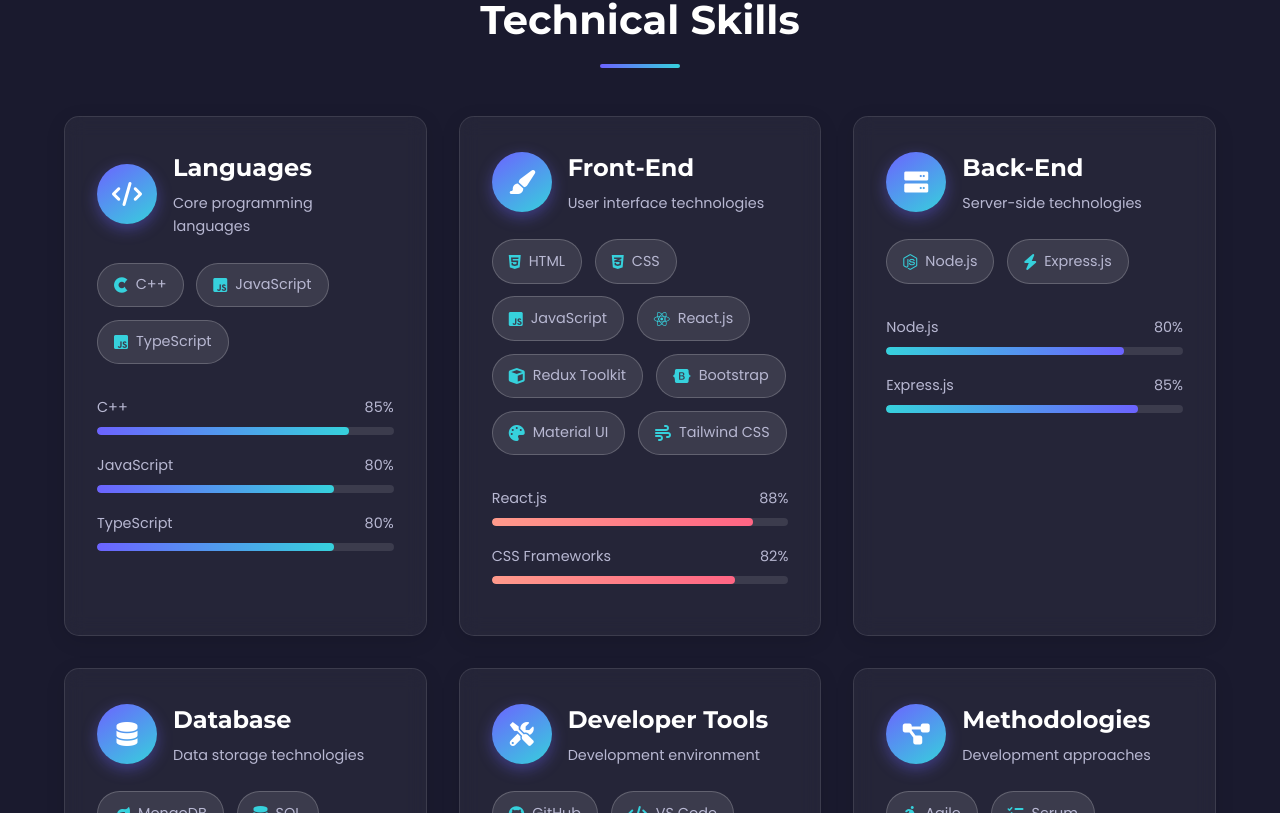
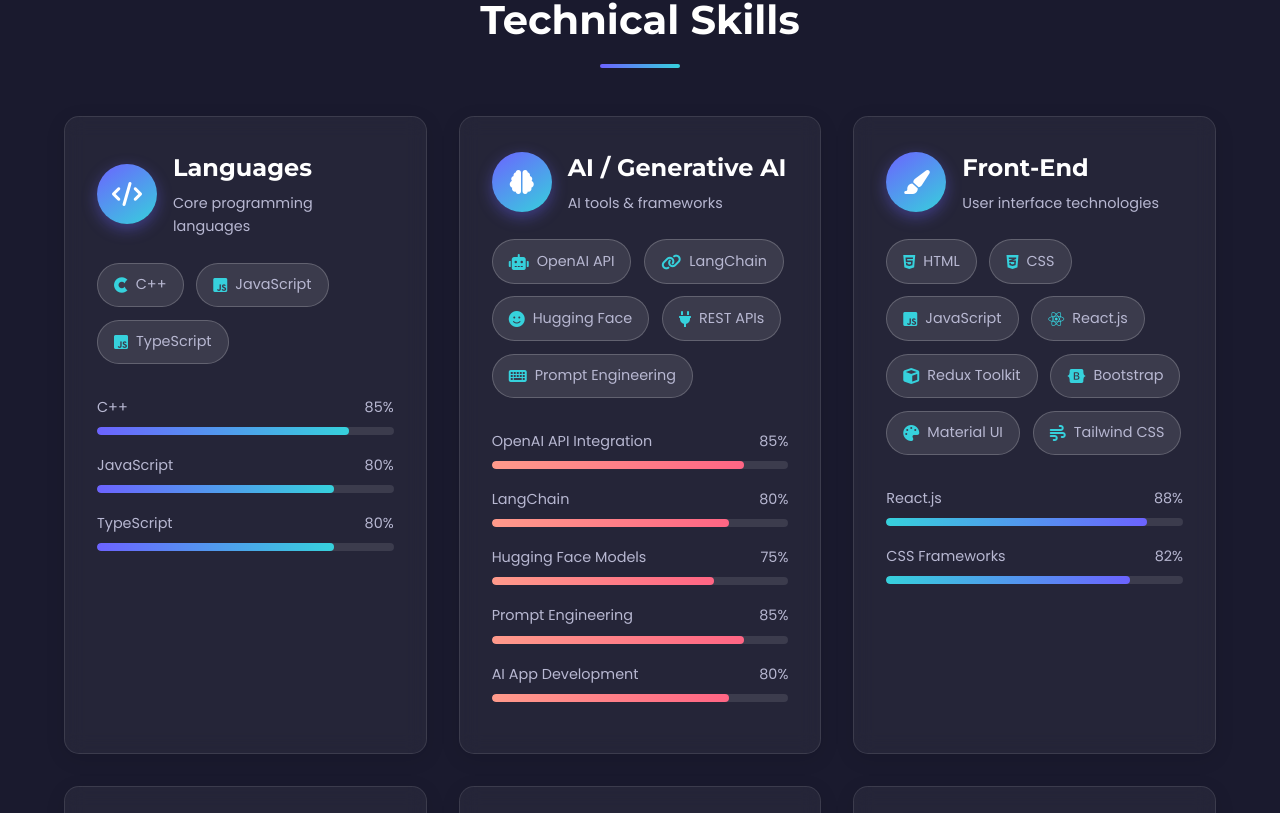
Before and after one commit to Adarshpandey80/Portfolio-REACT, a React (Vite) app: page / in a window 1280 px wide. Shown: the part 2447-3260 px from the top of the page. Built offline with nearby package versions, Linux system fonts and the light colour scheme; the HTML template or start-up script is replaced by a standard one.

Commit message:
Add new Skill

```diff
--- a/src/components/Skills.jsx
+++ b/src/components/Skills.jsx
@@ -80,6 +80,25 @@
         { name: "C++", level: 85 },
         { name: "JavaScript", level: 80 },
         { name: "TypeScript", level: 80 }
+      ]
+    },
+    {
+      title: "AI / Generative AI",
+      subtitle: "AI tools & frameworks",
+      icon: "fas fa-brain",
+      technologies: [
+        { name: "OpenAI API", icon: "fas fa-robot" },
+        { name: "LangChain", icon: "fas fa-link" },
+        { name: "Hugging Face", icon: "fas fa-face-smile" },
+        { name: "REST APIs", icon: "fas fa-plug" },
+        { name: "Prompt Engineering", icon: "fas fa-keyboard" }
+      ],
+      skills: [
+        { name: "OpenAI API Integration", level: 85 },
+        { name: "LangChain", level: 80 },
+        { name: "Hugging Face Models", level: 75 },
+        { name: "Prompt Engineering", level: 85 },
+        { name: "AI App Development", level: 80 }
       ]
     },
     {
```
